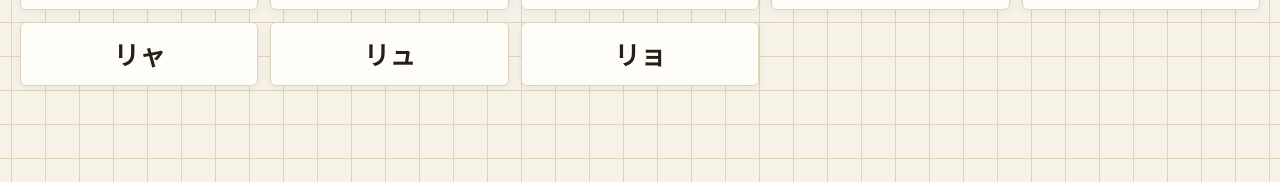
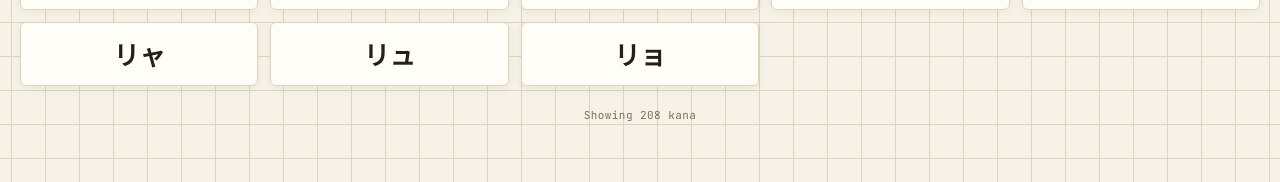
Before and after one commit to najmul-hasan-nirob/japanese-flashcards, a Jekyll site: the page built from index.html, in a window 1280 px wide. Shown: the part 3378-3560 px from the top of the page. Built offline with Jekyll 4.4.1, drawn with Linux system fonts in a browser that asks for light colours.

Commit message:
Restore Kana live card count

```diff
--- a/index.html
+++ b/index.html
@@ -42,3 +42,32 @@ js: /js/home.js
 </div>
 
 <div class="grid" id="grid"></div>
+
+<div class="count-display" id="countDisplay" aria-live="polite"></div>
+
+<style>
+.count-display{
+    max-width:980px;
+    margin:22px auto 0;
+    text-align:center;
+    font-family:'JetBrains Mono',monospace;
+    font-size:11px;
+    color:var(--ink-soft);
+    letter-spacing:.04em;
+}
+</style>
+
+<script>
+(function(){
+    const grid=document.getElementById('grid');
+    const count=document.getElementById('countDisplay');
+
+    function updateCount(){
+        const total=grid.querySelectorAll(':scope > .card').length;
+        count.textContent=`Showing ${total} ${total===1 ? 'kana' : 'kana'}`;
+    }
+
+    updateCount();
+    new MutationObserver(updateCount).observe(grid,{childList:true});
+})();
+</script>
```
